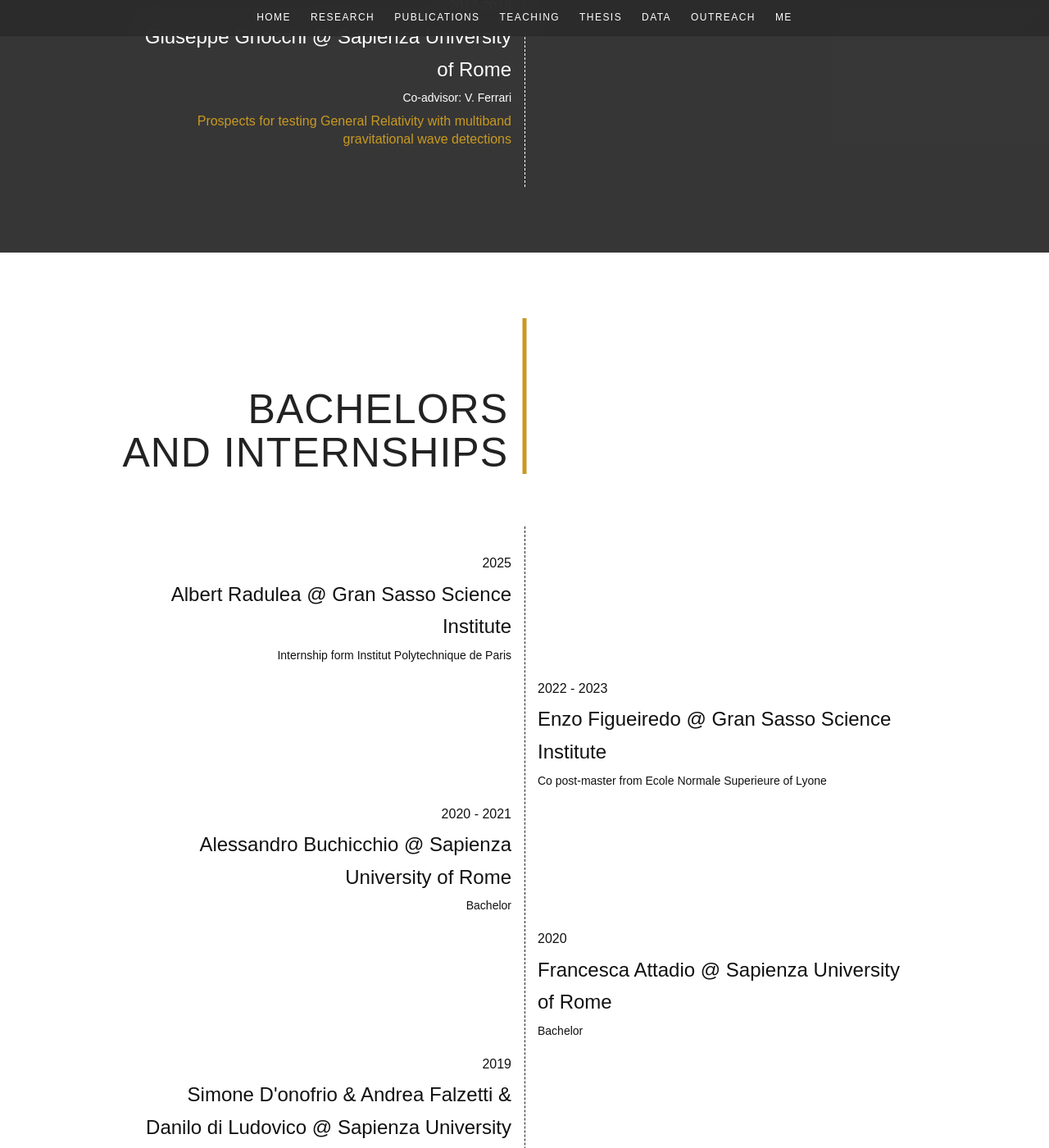
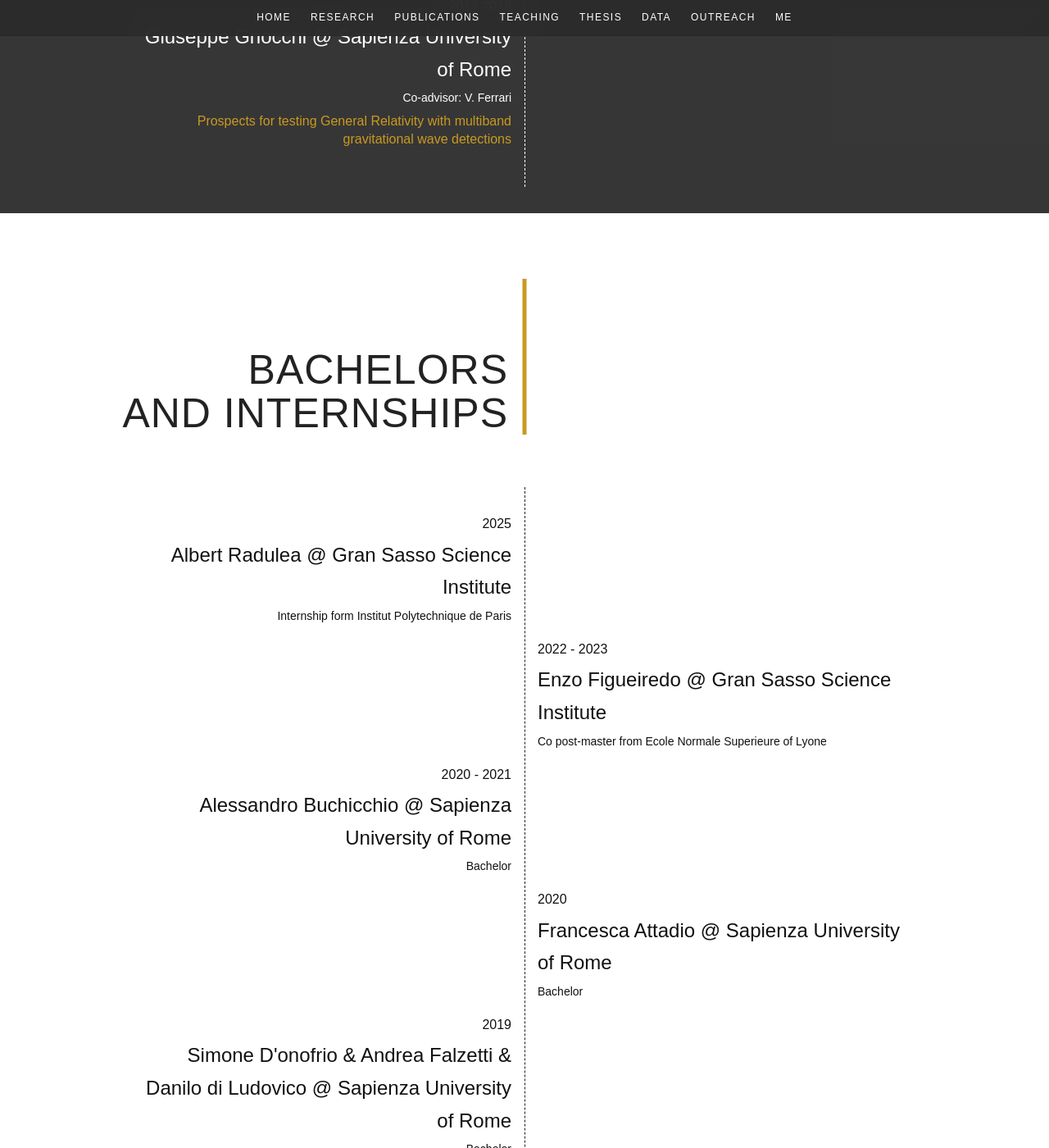
Before and after one commit to masellia/andreamaselli.github.io, a Jekyll site: the page built from pages/thesis.md, in a window 1280 px wide and 1400 px high, scrolled down 5412 px. Shown: the whole window at 82% size. Built offline with Jekyll 4.4.1, drawn with Linux system fonts in a browser that asks for light colours; some web fonts are replaced.

Commit message:
thesis page

```diff
--- a/assets/css/main.css
+++ b/assets/css/main.css
@@ -702,7 +702,7 @@ body {
   align-items: flex-end;
   margin-bottom: 4rem;
   padding-right: calc(50% - 2.5px);
-  margin-top: 10px;
+  margin-top: 0px;
 }
 
 .master-header-title {
@@ -756,7 +756,7 @@ body {
 .bachelor-thesis-section {
   background: #ffffff;
   padding: 5rem 0 2rem;
-  margin-top: 5rem;
+  margin-top: 2rem;
 }
 
 .bachelor-header {
```
